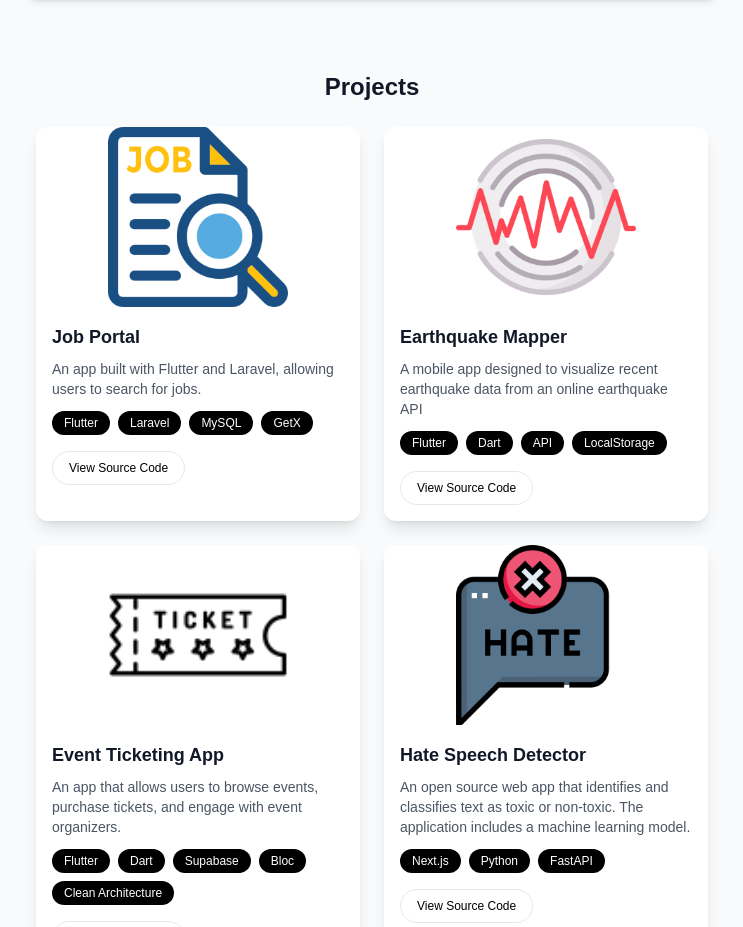
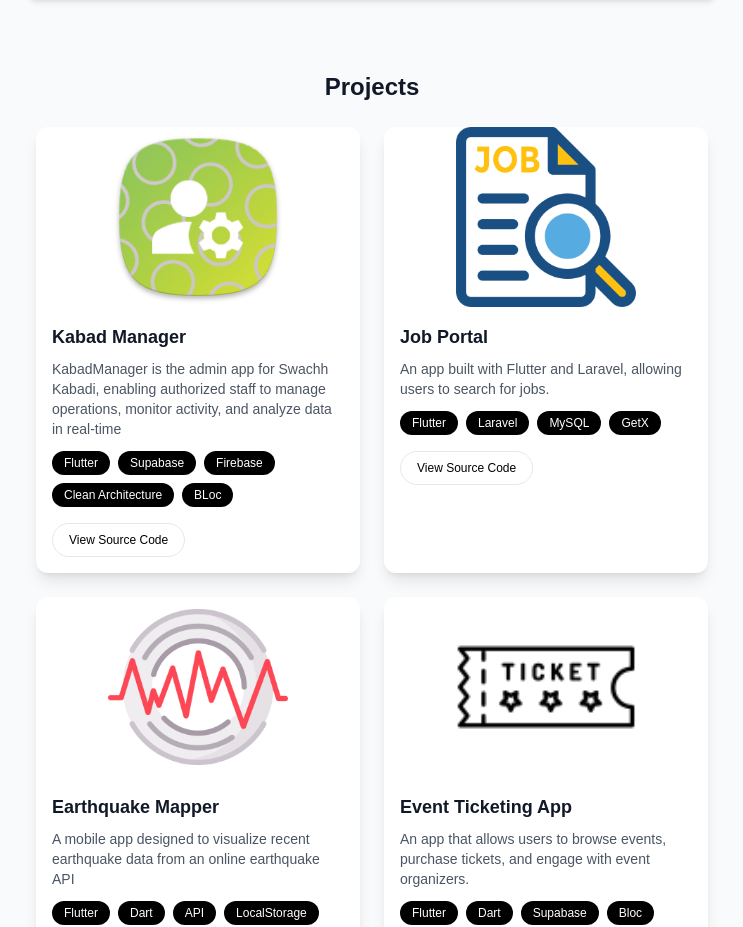
Before and after one commit to Eshetu21/portfolio, a Next.js app: page / in a window 1280 px wide. Shown: the part 1383-2310 px from the top of the page, without its empty margins (268-1011 px from the left). Built offline with nearby package versions, Linux system fonts and the light colour scheme.

Commit message:
refactoring

```diff
--- a/components/projects.tsx
+++ b/components/projects.tsx
@@ -2,6 +2,20 @@ import Image from "next/image";
 
 export default function Projects({ isDarkMode }: { isDarkMode: boolean }) {
   const projects = [
+    {
+      title: "Kabad Manager",
+      description:
+        "KabadManager is the admin app for Swachh Kabadi, enabling authorized staff to manage operations, monitor activity, and analyze data in real-time",
+      technologies: [
+        "Flutter",
+        "Supabase",
+        "Firebase",
+        "Clean Architecture",
+        "BLoc",
+      ],
+      image: "/manager.png",
+      link: "https://github.com/Eshetu21/swachh-manager",
+    },
     {
       title: "Job Portal",
       description:
@@ -14,7 +28,7 @@ export default function Projects({ isDarkMode }: { isDarkMode: boolean }) {
       title: "Earthquake Mapper",
       description:
         "A mobile app designed to visualize recent earthquake data from an online earthquake API",
-      technologies: ["Flutter", "Dart","API", "LocalStorage"],
+      technologies: ["Flutter", "Dart", "API", "LocalStorage"],
       image: "/eq.png",
       link: "https://github.com/Eshetu21/earthquake-mapper",
     },
@@ -22,7 +36,13 @@ export default function Projects({ isDarkMode }: { isDarkMode: boolean }) {
       title: "Event Ticketing App",
       description:
         "An app that allows users to browse events, purchase tickets, and engage with event organizers.",
-      technologies: ["Flutter", "Dart", "Supabase","Bloc","Clean Architecture"],
+      technologies: [
+        "Flutter",
+        "Dart",
+        "Supabase",
+        "Bloc",
+        "Clean Architecture",
+      ],
       image: "/ticket.png",
       link: "https://github.com/Eshetu21/event-ticketing-app",
     },
```
Also changed, not shown: public/manager.png (added).
